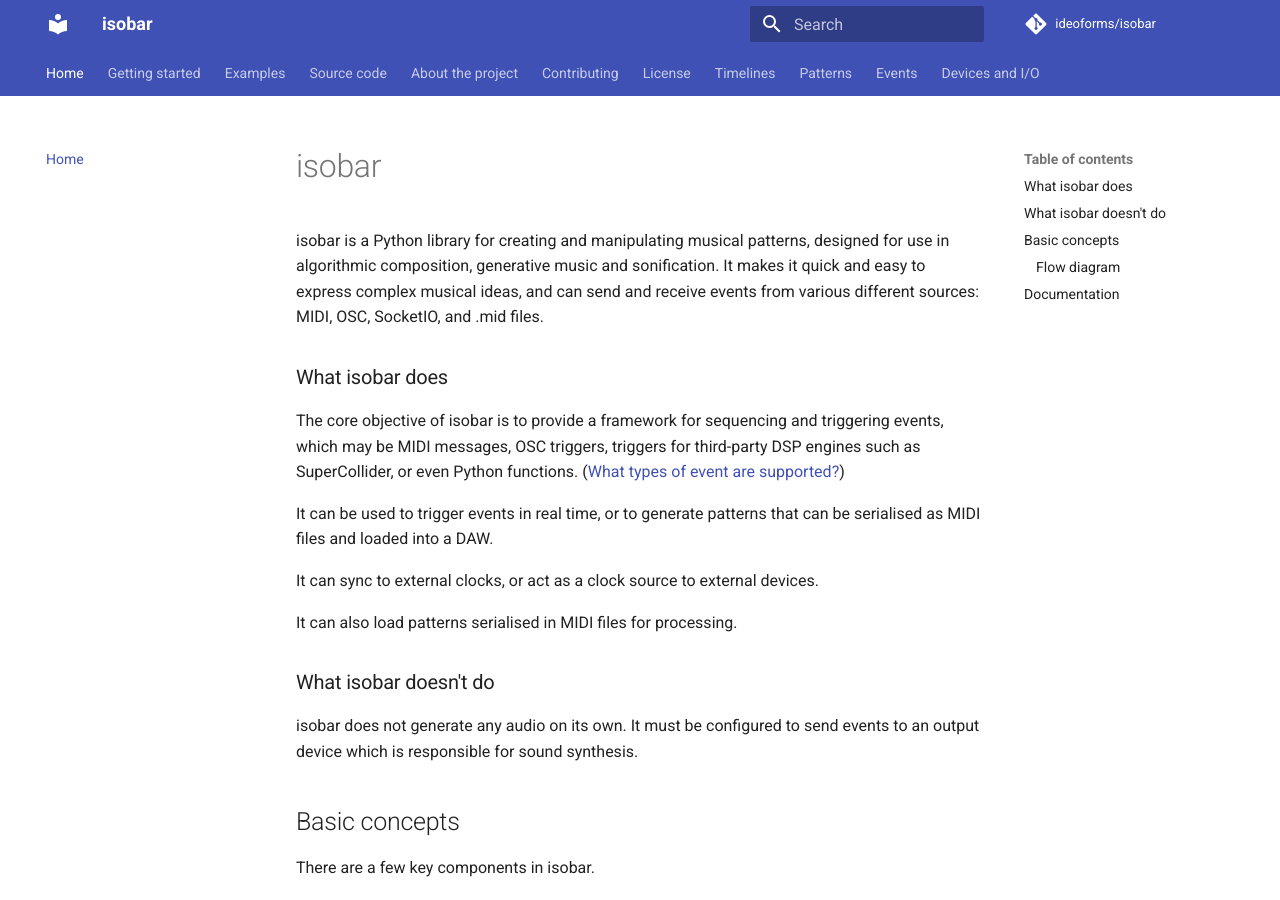
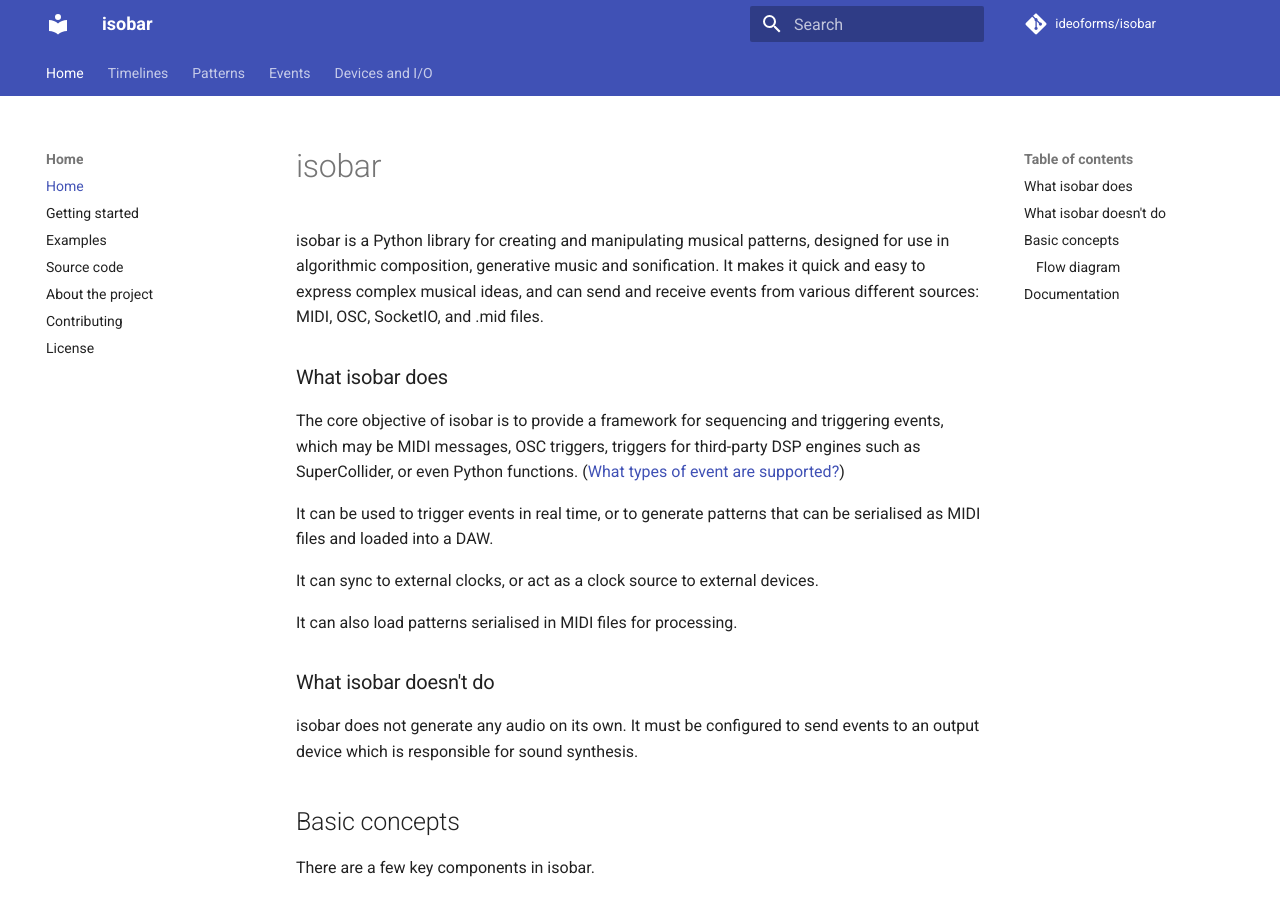
Before and after one commit to ideoforms/isobar, an MkDocs documentation site: the page built from docs/index.md, in a window 1280 px wide and 900 px high. Built offline with MkDocs 1.6.1 and Material for MkDocs 9.7.7, drawn with Linux system fonts in a browser that asks for light colours; comment, search, counter and statistics services are not loaded; some of the changed lines change nothing that is shown.

Commit message:
Update mkdocs syntax

```diff
--- a/mkdocs.yml
+++ b/mkdocs.yml
@@ -13,13 +13,14 @@ markdown_extensions:
  - pymdownx.tabbed
 
 nav:
- - Home: index.md
- - Getting started: getting-started.md
- - Examples: examples.md
- - Source code: source-code.md
- - About the project: about.md
- - Contributing: contributing.md
- - License: license.md
+ - Home:
+   - Home: index.md
+   - Getting started: getting-started.md
+   - Examples: examples.md
+   - Source code: source-code.md
+   - About the project: about.md
+   - Contributing: contributing.md
+   - License: license.md
  - Timelines:
    - About timelines: timelines/index.md
  - Patterns:
```
